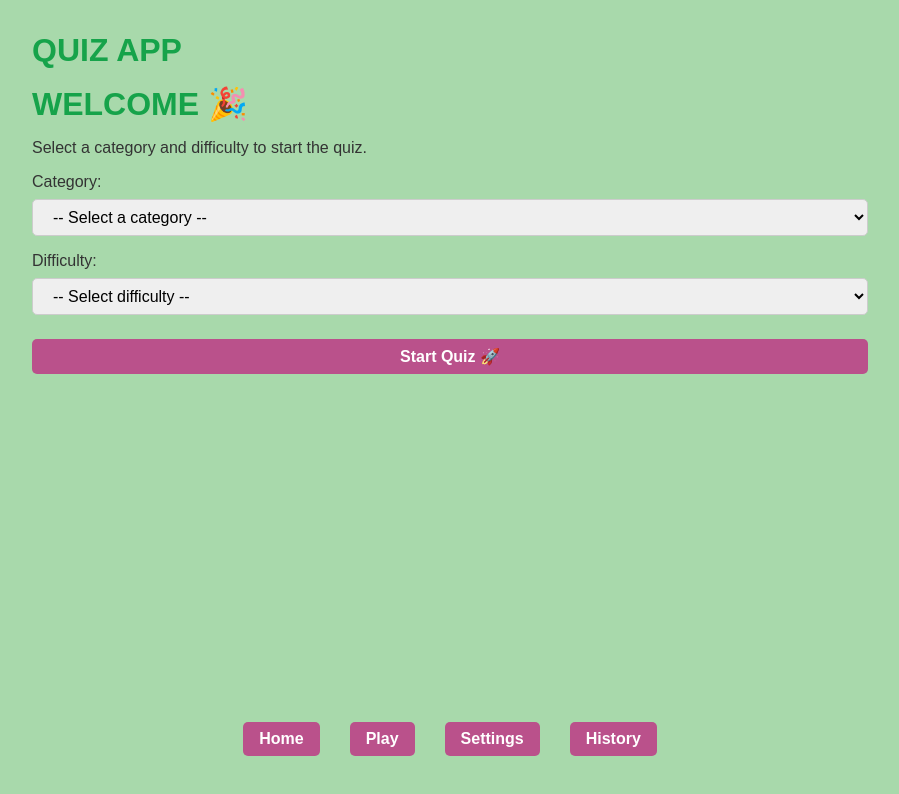
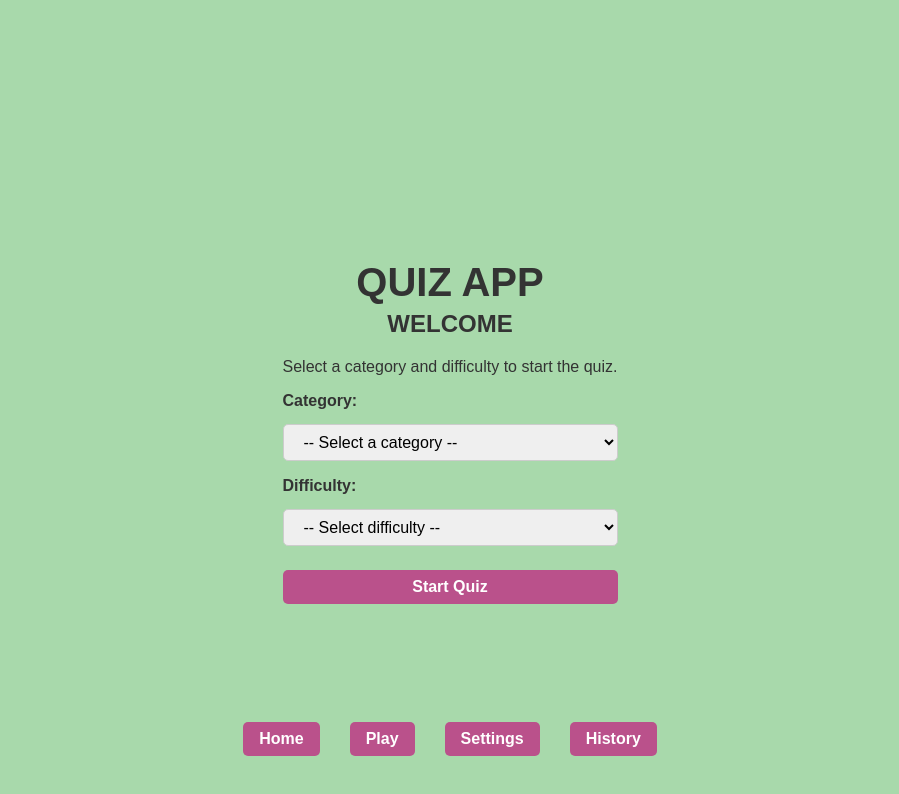
Before and after one commit to Nyateya/Quiz-app, a React (Vite) app: page / in a window 1280 px wide. Shown: the top 794 px of the page, without its empty margins (190-1089 px from the left). Built offline with nearby package versions, Linux system fonts and the light colour scheme.

Commit message:
styled the quiz page

```diff
--- a/src/components/Quiz.css
+++ b/src/components/Quiz.css
@@ -1,43 +1,33 @@
-body {
-  background-color: #f5f5f5; /* light gray background */
-  font-family: Arial, sans-serif;
-  margin: 0;
-  padding: 0;
-}
 
-.quiz {
-  max-width: 600px;
-  margin: 40px auto;
-  padding: 20px;
-  background: white;
-  border-radius: 10px;
-  box-shadow: 0 4px 8px rgba(0,0,0,0.1);
-}
-
-.quiz img {
-  width: 48px;
-  height: 48px;
-  border-radius: 50%;
-  margin-bottom: 10px;
-}
 
 .quiz h2 {
   font-size: 22px;
   font-weight: bold;
   margin-bottom: 10px;
+  text-align: center;
+  margin: 20px 0;
+  color: #333;
 }
 
 .question {
-  margin-bottom: 20px;
+  margin-bottom: 50px;
+
+
 }
 
 .question p {
-  font-size: 18px;
+  font-size: 20px;
+  margin-bottom: 5px;
+  font-weight: bold;
+
+
 }
 
 .question ul {
   list-style: none;
   padding: 0;
+
+
 }
 
 .question button {
@@ -45,47 +35,52 @@ body {
   width: 100%;
   text-align: left;
   padding: 12px;
-  margin: 5px 0;
+  margin: 20px 0;
   border: 1px solid #ccc;
-  border-radius: 6px;
-  background: #f9f9f9;
+  border-radius: 11px;
+
   cursor: pointer;
   transition: background 0.2s;
 }
 
 .question button:hover {
-  background: #e6f0ff;
+  background: #333;
 }
 
 .score {
   margin-top: 15px;
+  margin-bottom: 100px;
   font-size: 16px;
+  font-weight: bold;
+  color: #333;
 }
 
 .quiz-completed {
   text-align: center;
+  margin-top: 50px;
+  color: #333;
+
+
 }
 
 .quiz-completed h2 {
   font-size: 26px;
   margin-bottom: 15px;
+  font-weight: bold;
+  color: #333;
 }
 
 .quiz-completed button {
-  margin: 5px;
-  padding: 10px 18px;
+  margin: 10px;
+  padding: 10px 10px;
   border: none;
   border-radius: 6px;
   cursor: pointer;
   font-size: 15px;
+  font-weight: bold;
+
 }
-
-.quiz-completed button:first-of-type {
-  background: #007bff;
+.quiz-completed button:hover {
+  background: #333;
   color: white;
 }
-
-.quiz-completed button:last-of-type {
-  background: #555;
-  color: white;
-}
--- a/src/components/WelcomePage.jsx
+++ b/src/components/WelcomePage.jsx
@@ -34,7 +34,7 @@ export default function WelcomePage() {
       {/* Header */}
       <div className="header">
         <h1>QUIZ APP</h1>
-        <h2>WELCOME 🎉</h2>
+        <h2>WELCOME </h2>
       </div>
 
       {/* Main content */}
@@ -77,7 +77,7 @@ export default function WelcomePage() {
         {error && <p className="error">{error}</p>}
 
         {/* Button */}
-        <button onClick={handleStartQuiz}>Start Quiz 🚀</button>
+        <button onClick={handleStartQuiz}>Start Quiz </button>
       </div>
 
       </div>
--- a/src/components/Welcomepage.css
+++ b/src/components/Welcomepage.css
@@ -0,0 +1,47 @@
+/* WelcomePage.css */
+
+.welcome-page {
+  display: flex;
+  flex-direction: column;
+  align-items: center; /* centers horizontally */
+  justify-content: center;
+  min-height: 100vh; /* full height of screen */
+
+  font-family: Arial, sans-serif;
+}
+
+.header {
+  text-align: center; /* center text */
+  margin-bottom: 20px;
+}
+
+.header h1 {
+  font-size: 2.5rem;
+  margin: 0;
+  color: #333;
+}
+
+.header h2 {
+  font-size: 1.5rem;
+  margin: 5px 0 0;
+  color: #333;
+}
+
+
+
+.form-group {
+  margin: 15px 0;
+  text-align: left; /* labels aligned left inside card */
+}
+
+.form-group label {
+  display: block;
+  margin-bottom: 6px;
+  font-weight: bold;
+}
+
+
+.error {
+  color: red;
+  margin-top: 10px;
+}
```
Also changed, not shown: src/components/Settings.css (added), 1 other file (tests, documents, lock files or other folders).
